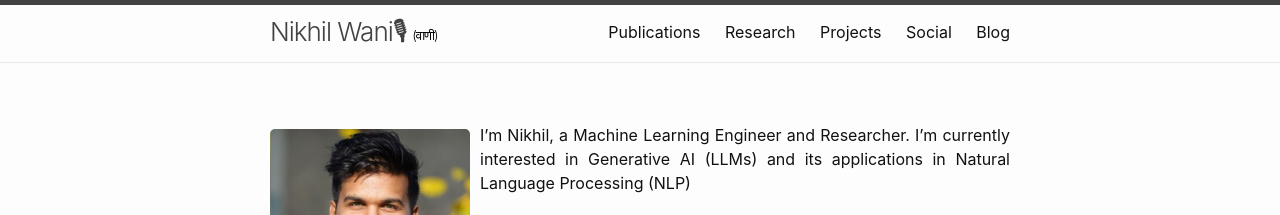
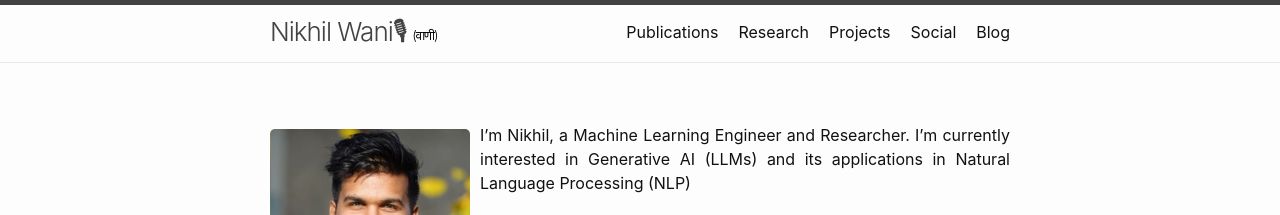
Before and after one commit to nikhilwani/nikhilwani.github.io, a Jekyll site: the page built from index.md, in a window 1280 px wide. Shown: the top 215 px of the page. Built offline with Jekyll 4.4.1, drawn with Linux system fonts in a browser that asks for light colours; comment, search, counter and statistics services are not loaded.

Commit message:
rollback header.html

```diff
--- a/_includes/header.html
+++ b/_includes/header.html
@@ -26,19 +26,19 @@
         </label>
 
         <div class="trigger">
-          {% for path in page_paths %}
+          {%- for path in page_paths -%}
 
-            {% assign my_page = site.pages | where: "path", path | first %}
+            {%- assign my_page = site.pages | where: "path", path | first -%}
 
-              {% unless page.exclude %}
+              {%- unless page.exclude -%}
 
-                {% if my_page.title %}
+                {%- if my_page.title -%}
                   <a class="page-link" href="{{ my_page.url | relative_url }}">{{ my_page.title | escape }}</a>
-                {% endif %}
+                {%- endif -%}
 
-              {% endunless %}
+              {%- endunless -%}
 
-          {% endfor %}
+          {%- endfor -%}
         </div>
 
       </nav>
```
Also changed, not shown: 1 other file.
